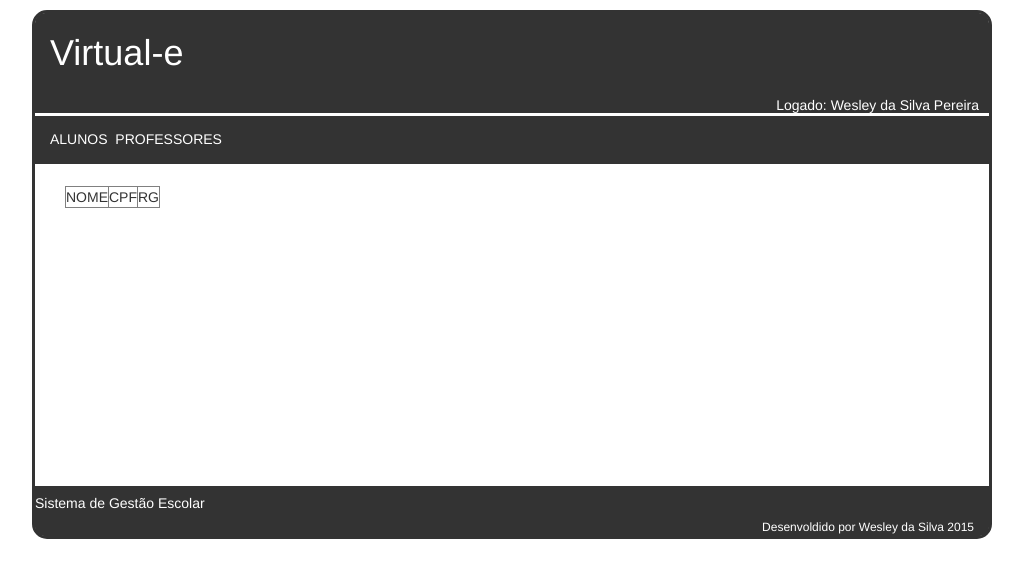
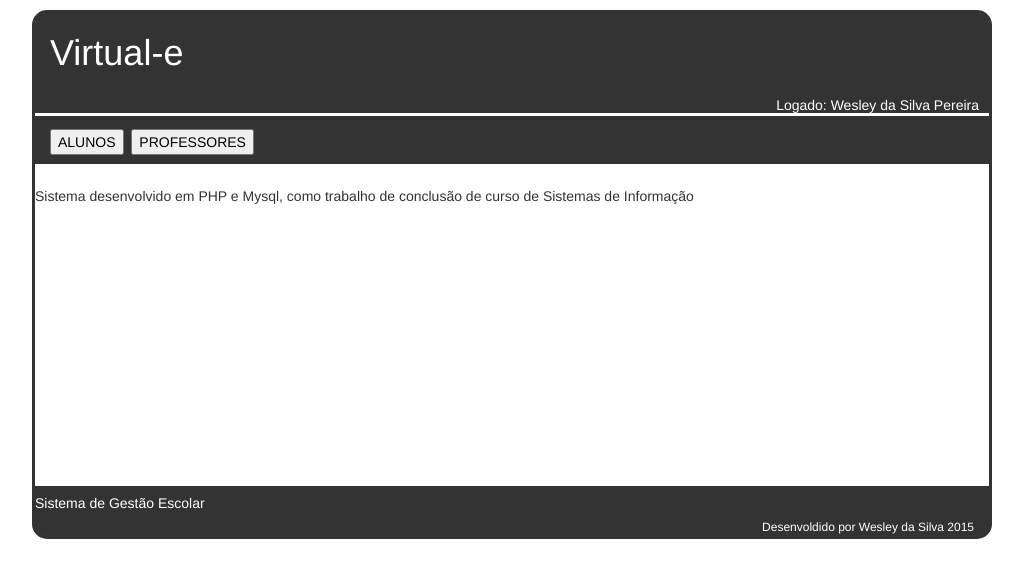
Before and after one commit to Virtual-e/virtual-e, a PHP site: page /visao/administracao/index.php in a window 1280 px wide. Shown: the top 578 px of the page, without its empty margins (128-1151 px from the left). Run offline with PHP 8.4, Linux system fonts and the light colour scheme; data that the repository does not hold is empty; some libraries are stand-ins or nearby versions.

Commit message:
Classe aluno Buscando pagina inicial, e chamando a função listar, da pagina visao

```diff
--- a/css/principal.css
+++ b/css/principal.css
@@ -49,7 +49,7 @@ body
 #menu-horizontal
 {
   background-color:  #333;
-  color: white;
+  color: black;
   height: 40px;
   clear: both;
   margin-top: 3px;
--- a/include/layout/menu.php
+++ b/include/layout/menu.php
@@ -7,6 +7,7 @@
     <head>
         <meta charset="UTF-8">
         <link href="../../css/bootstrap.css" rel="stylesheet" />
+        <script  src="../../visao/administracao/adminAjax.js" type="text/javascript"></script>
         <title></title>
     </head>
     <body>
@@ -14,8 +15,8 @@
 
            <div id="menu">
 
-            <a href="#">ALUNOS</a>&nbsp;
-            <a href="#">PROFESSORES</a>
+               <button style="color: black; font-weight: 200" onclick="Alunos()">ALUNOS</button>&nbsp;
+              <button style="color: black; font-weight: 200; ">PROFESSORES</button>&nbsp;
            </div>
         </div>
 
--- a/modelo/aluno/AlunoClass.php
+++ b/modelo/aluno/AlunoClass.php
@@ -139,6 +139,10 @@ class AlunoClass {
                  echo "<td>&nbsp; ".$linha['alu_nome']."&nbsp; </td>";
                  echo "<td>&nbsp; ".$linha['alu_cpf']."&nbsp; </td>";
                  echo "<td>&nbsp; ".$linha['alu_rg']."&nbsp; </td>";
+                 echo "<td>&nbsp; ".$linha['alu_nasci']."&nbsp; </td>";
+                 echo "<td>&nbsp; ".$linha['alu_mae']."&nbsp; </td>";
+                 echo "<td>&nbsp; ".$linha['alu_pae']."&nbsp; </td>";
+                 echo "<td>&nbsp; ".$linha['alu_email']."&nbsp; </td>";
 
                 }
 
--- /dev/null
+++ b/visao/administracao/adm.php
@@ -0,0 +1,16 @@
+<!DOCTYPE html>
+<!--
+To change this license header, choose License Headers in Project Properties.
+To change this template file, choose Tools | Templates
+and open the template in the editor.
+-->
+<html>
+    <head>
+        <meta charset="UTF-8">
+        <title></title>
+    </head>
+    <body>
+        <p>Sistema desenvolvido em PHP e Mysql, como trabalho de conclusão de curso de Sistemas de Informação</p>
+        <p></p>
+    </body>
+</html>
--- /dev/null
+++ b/visao/administracao/adminAjax.js
@@ -0,0 +1,65 @@
+/*
+ *teste de enviar dados via
+ *post em jsp
+ */
+function Cadastrar()
+{
+var xmlhttp;
+xmlhttp=new XMLHttpRequest();
+xmlhttp.onreadystatechange=function()
+{
+if (xmlhttp.readyState==1)
+{
+  document.getElementById("conteudo").innerHTML="<center><img src='../../img/ajax-loader.gif<br>Carregando...</center>'>";
+  }
+if (xmlhttp.readyState==4 && xmlhttp.status==200)
+{
+document.getElementById("conteudo").innerHTML=xmlhttp.responseText;
+}
+}
+xmlhttp.open("POST","../../controle/AlunoControle.php",true);
+xmlhttp.setRequestHeader("Content-type","application/x-www-form-urlencoded");
+xmlhttp.send("acao=cadastrar&alu_nome=Ford&alu_cpf=13241234&alu_mae=gogogo&id_endereco=1");
+}
+
+function Alunos()
+{
+var xmlhttp;
+xmlhttp=new XMLHttpRequest();
+xmlhttp.onreadystatechange=function()
+{
+if (xmlhttp.readyState==1)
+{
+  document.getElementById("conteudo").innerHTML="<center><img src='../../img/ajax-loader.gif'><br>Carregando...</center>";
+
+}
+if (xmlhttp.readyState==4 && xmlhttp.status==200)
+{
+document.getElementById("conteudo").innerHTML=xmlhttp.responseText;
+}
+}
+xmlhttp.open("GET","../aluno/_visao.php",true);
+
+xmlhttp.send();
+}
+
+function adm()
+{
+var xmlhttp;
+xmlhttp=new XMLHttpRequest();
+xmlhttp.onreadystatechange=function()
+{
+if (xmlhttp.readyState==1)
+{
+  document.getElementById("conteudo").innerHTML="<center><img src='../../img/ajax-loader.gif'><br>Carregando...</center>";
+
+}
+if (xmlhttp.readyState==4 && xmlhttp.status==200)
+{
+document.getElementById("conteudo").innerHTML=xmlhttp.responseText;
+}
+}
+xmlhttp.open("GET","adm.php",true);
+
+xmlhttp.send();
+}
--- a/visao/administracao/index.php
+++ b/visao/administracao/index.php
@@ -13,9 +13,9 @@
         <link rel="stylesheet"  href="../../css/principal.css" type="text/css">
         <link href="../../css/bootstrap.css" rel="stylesheet" />
         <link rel="stylesheet"  href="../../css/960_12_col.css" type="text/css">
-
+        <script src="adminAjax.js" type="text/javascript"></script>
     </head>
-    <body bgcolor="red">
+    <body bgcolor="red" onload="adm()" >
         <div id="conteiner" class="container_12">
             <div id="cabecalho" class="grid_12">
                 <?php include '../../include/layout/banner.php';    ?>
@@ -24,7 +24,7 @@
                 <?php include '../../include/layout/menu.php'; ?>
             </div>
            <div id="conteudo" class="grid_12">
-               <?php include '../../visao/aluno/_visao.php';     ?>
+
             </div>
 
             <div id="rodape" class="grid_12">
--- a/visao/aluno/_visao.php
+++ b/visao/aluno/_visao.php
@@ -16,13 +16,20 @@
         <meta charset="UTF-8">
         <link href="../../css/bootstrap.css" rel="stylesheet" />
         <link href="../../css/960_12_col.css" rel="stylesheet" />
+        <script type="text/javascript" src="../administracao/adminAjax.js"> </script>
         <title></title>
     </head>
     <body>
-        <br<br>
+        <br><br>
+            <button style="color: black; font-weight: 200; margin-left: 30px; " >CADASTRAR</button>&nbsp;
+
+
            <table border="1" id="tabela">
-            <tr><td align="center">NOME</td><td align="center">CPF</td><td align="center">RG</td></tr>
-
+            <tr><td align="center">NOME</td><td align="center">CPF</td><td align="center">RG</td>
+            <td align="center">NASCIMENTO</td><td align="center">MÃE</td><td align="center">PAI</td>
+            <td align="center">E-MAIL</td>
+            </tr>
+          <?php sleep(3); ?>
           <?php $Aluno->ListarAlunos(); ?>
 
         </table>
```
Also changed, not shown: controle/AlunoControle.php (+5 -2 lines).
